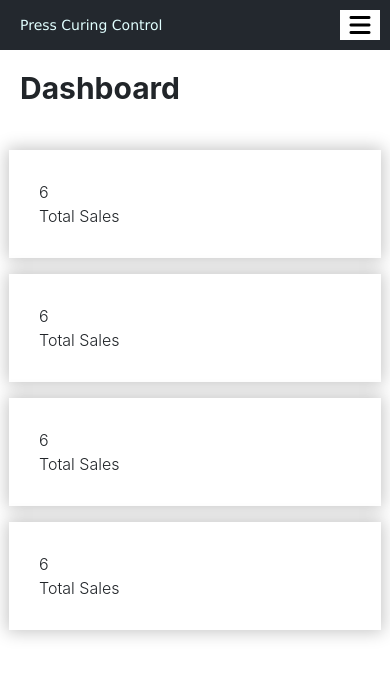
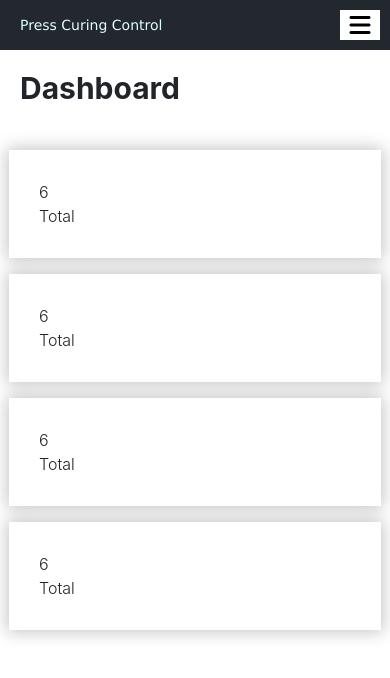
Before and after one commit to markkalalo/coreSTORE, a Vue app: page /dashboard in a window 390 px wide. Shown: the top 678 px of the page. Built offline with nearby package versions, Linux system fonts and the light colour scheme.

Commit message:
update desktop and mobile responsive of main dashboard

```diff
--- /dev/null
+++ b/src/components/DashboardBoxComponent.vue
@@ -0,0 +1,32 @@
+<template>
+    <div class="col-md-3 col-12 p-2">
+              <div class="dashboard-box">
+                <div class="total">6</div>
+                <div class="dashboard-box-caption">
+                  {{ title }}
+                </div>
+              </div>
+            </div>
+
+  </template>
+
+  <script>
+  export default {
+    props: {
+      title: {
+        type: String,
+        required: true
+      }
+    }
+  };
+  </script>
+
+  <style scoped>
+.dashboard-box{
+  -webkit-box-shadow: 0px 0px 16px 2px rgba(0,0,0,0.23);
+-moz-box-shadow: 0px 0px 16px 2px rgba(0,0,0,0.23);
+box-shadow: 0px 0px 16px 2px rgba(0,0,0,0.23);
+padding: 30px;
+background-color:#fff;
+}
+  </style>
--- a/src/views/DashboardPage.vue
+++ b/src/views/DashboardPage.vue
@@ -9,42 +9,11 @@
         <div class="main-dashboard">
           <ModuleTitleBarComponent title="Dashboard" />
           <div class="row p-3">
+            <DashboardBoxComponent title="Total"/>
+            <DashboardBoxComponent title="Total"/>
+            <DashboardBoxComponent title="Total"/>
+            <DashboardBoxComponent title="Total"/>
 
-            <div class="col-md-3 col-12 p-2">
-              <div class="dashboard-box">
-                <div class="total">6</div>
-                <div class="dashboard-box-caption">
-                  Total Sales
-                </div>
-              </div>
-            </div>
-
-            <div class="col-md-3 col-12 p-2">
-              <div class="dashboard-box">
-                <div class="total">6</div>
-                <div class="dashboard-box-caption">
-                  Total Sales
-                </div>
-              </div>
-            </div>
-
-            <div class="col-md-3 col-12 p-2">
-              <div class="dashboard-box">
-                <div class="total">6</div>
-                <div class="dashboard-box-caption">
-                  Total Sales
-                </div>
-              </div>
-            </div>
-
-            <div class="col-md-3 col-12 p-2">
-              <div class="dashboard-box">
-                <div class="total">6</div>
-                <div class="dashboard-box-caption">
-                  Total Sales
-                </div>
-              </div>
-            </div>
 
           </div>
         </div>
@@ -56,11 +25,13 @@
 <script>
 import SidebarComponent from '../components/SidebarComponent.vue';
 import ModuleTitleBarComponent from '../components/ModuleTitleBarComponent.vue';
+import DashboardBoxComponent from '../components/DashboardBoxComponent.vue';
 
 export default {
   components: {
     SidebarComponent,
-    ModuleTitleBarComponent
+    ModuleTitleBarComponent,
+    DashboardBoxComponent
   },
   // main page logic here
 };
@@ -69,13 +40,7 @@
 <style scoped>
 
 
-.dashboard-box{
-  -webkit-box-shadow: 0px 0px 16px 2px rgba(0,0,0,0.23);
--moz-box-shadow: 0px 0px 16px 2px rgba(0,0,0,0.23);
-box-shadow: 0px 0px 16px 2px rgba(0,0,0,0.23);
-padding: 30px;
-background-color:#fff;
-}
+
 
 
 /* main page styles here */
```
